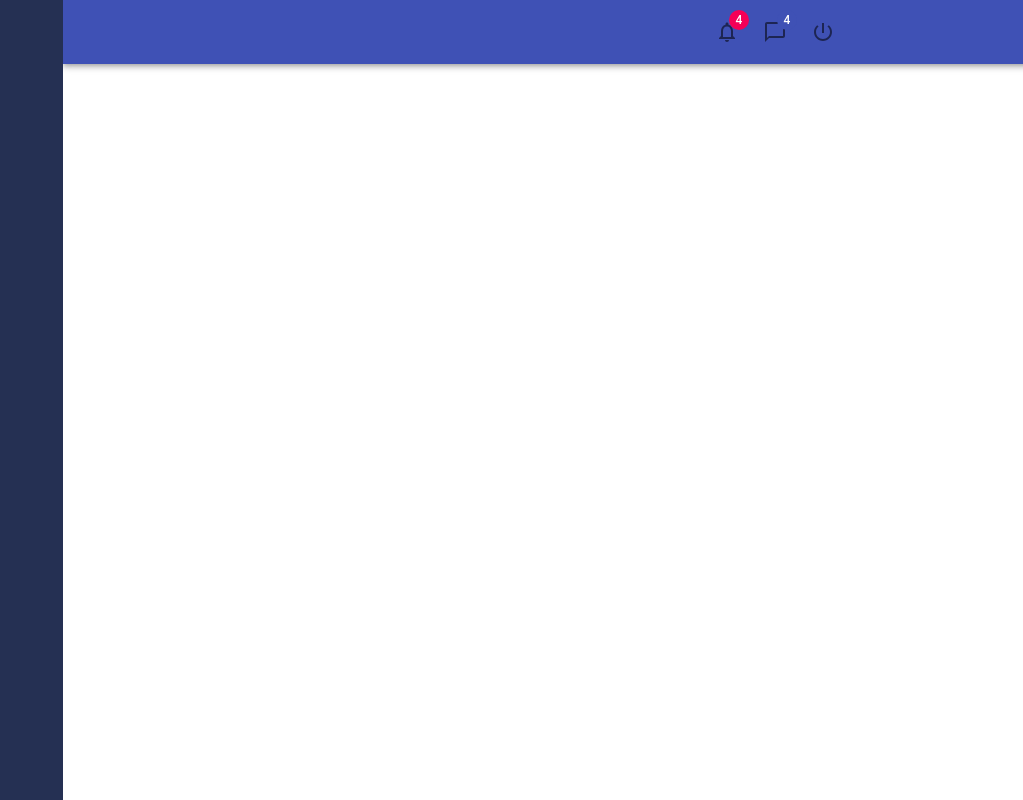
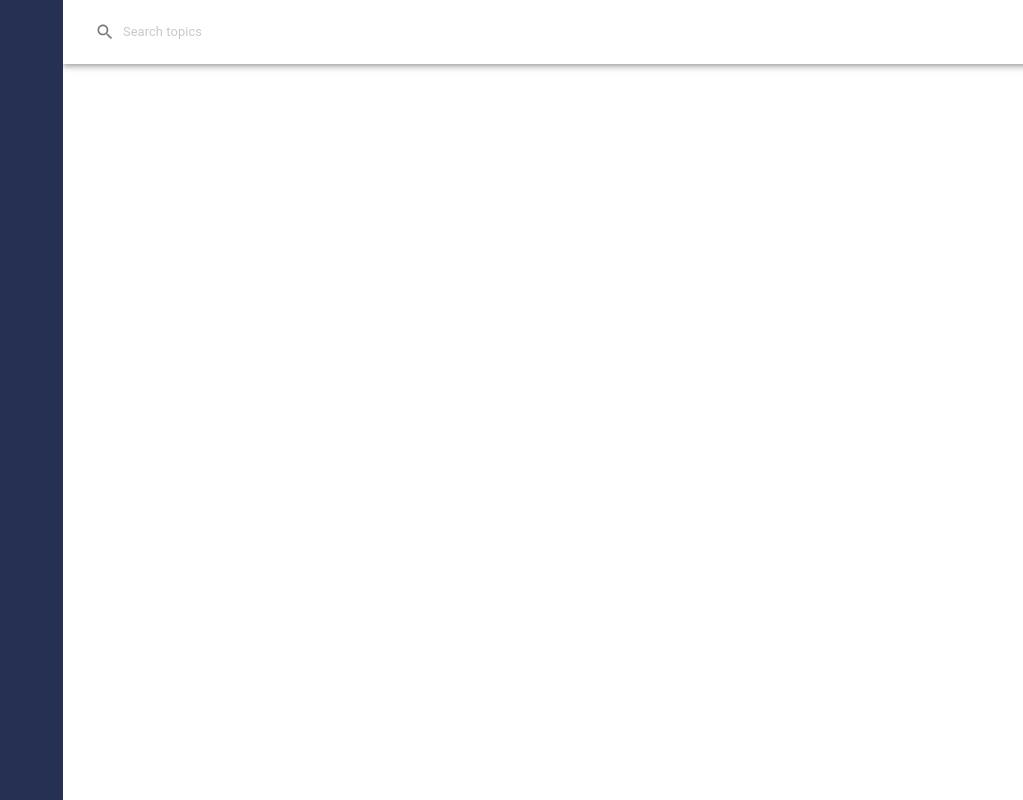
Before and after one commit to Dhrunit/Material-UI-Project, a React (Create React App) app: page / in a window 1280 px wide. Shown: the top 800 px of the page, without its empty margins (257-1280 px from the left). Built offline with nearby package versions, Linux system fonts and the light colour scheme.

Commit message:
Completed the header component

```diff
--- a/src/components/Header.js
+++ b/src/components/Header.js
@@ -4,35 +4,60 @@
 	Grid,
 	IconButton,
 	InputBase,
+	makeStyles,
 	Toolbar,
 } from '@material-ui/core'
 import NotificationsNoneIcon from '@material-ui/icons/NotificationsNone'
 import ChatBubbleOutlineIcon from '@material-ui/icons/ChatBubbleOutline'
 import PowerSettingsNewIcon from '@material-ui/icons/PowerSettingsNew'
+import SearchIcon from '@material-ui/icons/Search'
 import React from 'react'
 
+const useStyles = makeStyles((theme) => ({
+	root: {
+		backgroundColor: '#fff',
+	},
+	searchInput: {
+		opacity: '0.6',
+		padding: `0px ${theme.spacing(1)}px`,
+		fontSize: '0.8rem',
+		'&:hover': {
+			backgroundColor: '#f2f2f2',
+		},
+		'& .MuiSvgIcon-root': {
+			marginRight: theme.spacing(1),
+		},
+	},
+}))
+
 export default function Header() {
+	const classes = useStyles()
 	return (
 		<div>
-			<AppBar position='static'>
+			<AppBar position='static' className={classes.root}>
 				<Toolbar>
-					<Grid container>
-						<Grid item sm={6}>
-							<InputBase />
+					<Grid container alignItems='center'>
+						<Grid item>
+							<InputBase
+								className={classes.searchInput}
+								placeholder='Search topics'
+								startAdornment={<SearchIcon fontSize='small' />}
+							/>
 						</Grid>
-						<Grid item sm={6}>
+						<Grid item sm></Grid>
+						<Grid item>
 							<IconButton>
 								<Badge badgeContent={4} color='secondary'>
-									<NotificationsNoneIcon />
+									<NotificationsNoneIcon fontSize='small' />
 								</Badge>
 							</IconButton>
 							<IconButton>
 								<Badge badgeContent={4} color='primary'>
-									<ChatBubbleOutlineIcon />
+									<ChatBubbleOutlineIcon fontSize='small' />
 								</Badge>
 							</IconButton>
 							<IconButton>
-								<PowerSettingsNewIcon />
+								<PowerSettingsNewIcon fontSize='small' />
 							</IconButton>
 						</Grid>
 					</Grid>
```
Also changed, not shown: 1 other file (tests, documents, lock files or other folders).
